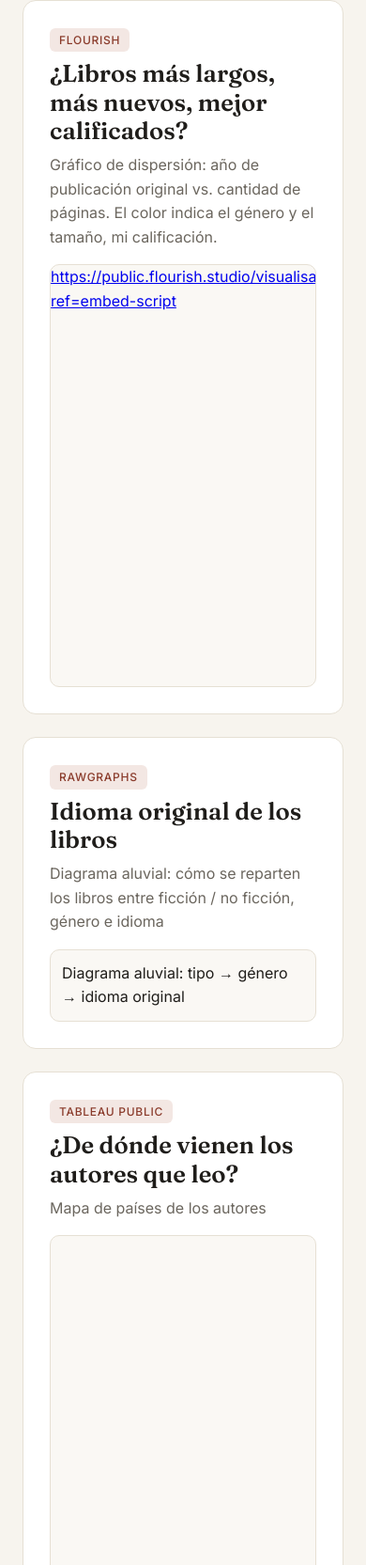
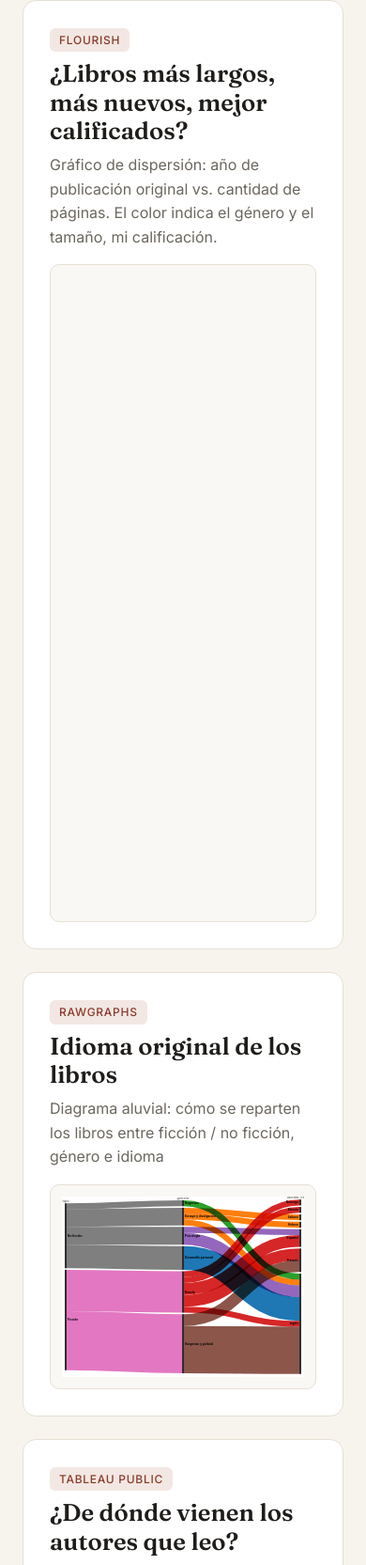
Before and after one commit to salvadormosso/infovis, a plain HTML site: page docs/index.html in a window 390 px wide. Shown: the part 1172-2837 px from the top of the page at 94% size. Drawn offline with Linux system fonts and the light colour scheme; a script that the page names is missing; files whose address does not match are found by name.

Commit message:
Update index.html

```diff
--- a/docs/index.html
+++ b/docs/index.html
@@ -89,6 +89,9 @@ main { max-width: 1000px; margin: 0 auto; padding: 0 24px 48px; }
 @media (max-width: 640px) { .vars { columns: 1; } }
 
 /* ---------- Contenedores de gráficos (responsive) ---------- */
+
+/* ---------- Contenedores de gráficos (responsive) ---------- */
+
 .frame {
   position: relative;
   width: 100%;
@@ -97,6 +100,8 @@ main { max-width: 1000px; margin: 0 auto; padding: 0 24px 48px; }
   background: #faf8f4;
   border: 1px solid var(--line);
 }
+
+/* Gráficos integrados */
 .frame iframe {
   position: absolute;
   inset: 0;
@@ -104,10 +109,63 @@ main { max-width: 1000px; margin: 0 auto; padding: 0 24px 48px; }
   height: 100%;
   border: 0;
 }
-.frame-16x9 { aspect-ratio: 16 / 9; min-height: 420px; }
-.frame-tall { aspect-ratio: 4 / 3; min-height: 560px; }
-.frame-static { padding: 12px; }
-.frame-static img { display: block; width: 100%; height: auto; }
+
+/* Flourish */
+.frame-auto {
+  position: relative;
+  width: 100%;
+  height: 650px;
+  min-height: 650px;
+  overflow: hidden;
+}
+
+.frame-auto .flourish-embed {
+  position: relative;
+  width: 100%;
+  height: 100%;
+  min-height: 650px;
+}
+
+.frame-auto .flourish-embed iframe {
+  position: absolute;
+  inset: 0;
+  width: 100% !important;
+  height: 100% !important;
+  border: 0;
+}
+
+/* Otros gráficos */
+.frame-16x9 {
+  aspect-ratio: 16 / 9;
+  min-height: 420px;
+}
+
+.frame-tall {
+  aspect-ratio: 4 / 3;
+  min-height: 560px;
+}
+
+.frame-static {
+  padding: 12px;
+}
+
+.frame-static img {
+  display: block;
+  width: 100%;
+  height: auto;
+}
+
+/* Adaptación para celulares */
+@media (max-width: 640px) {
+  .frame-auto {
+    height: 700px;
+    min-height: 700px;
+  }
+
+  .frame-auto .flourish-embed {
+    min-height: 700px;
+  }
+}
 
 /* ---------- Tabla comparativa ---------- */
 .compare { width: 100%; border-collapse: collapse; font-size: .92rem; margin-top: 12px; }
@@ -174,8 +232,10 @@ footer { text-align: center; color: var(--muted); font-size: .85rem; padding: 24
       <span class="tool">RAWGraphs</span>
       <h2> Idioma original de los libros</h2>
       <p class="insight">Diagrama aluvial: cómo se reparten los libros entre ficción / no ficción, género e idioma</p>
-      <div class="frame frame-static">
-        <object type="image/svg+xml" data="viz (1).svg">Diagrama aluvial: tipo → género → idioma original</object>
+       <div class="frame frame-static">
+        <img
+          src="./viz%20(1).svg"
+        alt="Diagrama aluvial: tipo → género → idioma original">
       </div>
     </section>
 
```
